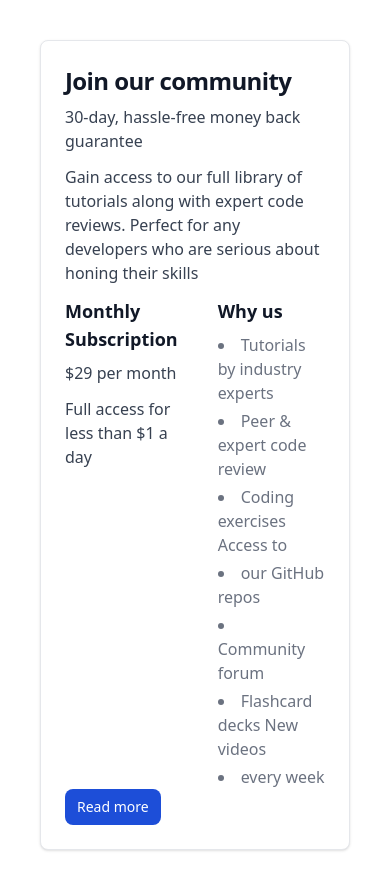
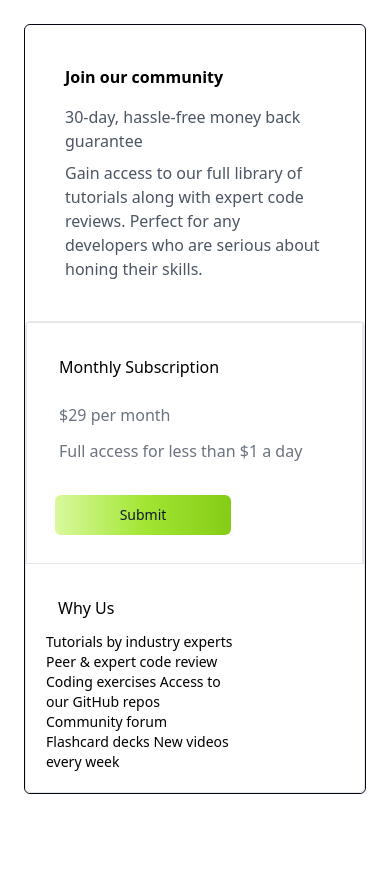
Before and after one commit to munirali41/Single-price-grid-component-Tailwind-Front-end-mentor-challenge, a website: page public/index.html in a window 390 px wide. Drawn offline with Linux system fonts and the light colour scheme.

Commit message:
Mobile and Desktop Layout done

```diff
--- a/public/index.html
+++ b/public/index.html
@@ -10,54 +10,64 @@
 </head>
 
 <body>
+    <div class="Container md:ml-20 lg:ml-96 ">
         <div
-        class="  m-10 max-w-screen-sm p-6 bg-white border border-gray-200 rounded-lg shadow dark:bg-gray-800 dark:border-gray-700 md:ml-96   ">
-        <a href="#">
-            <h5 class="mb-2 text-2xl font-bold tracking-tight text-gray-900 dark:text-white">Join our community</h5>
-        </a>
-        <p class="mb-3 font-normal text-gray-700 dark:text-gray-400">30-day, hassle-free money back guarantee</p>
-        <p class="mb-3 font-normal text-gray-700 dark:text-gray-400">Gain access to our full library of tutorials along
-            with expert code reviews. Perfect for any developers who are serious
-            about honing their skills </p>
+            class=" m-6 mb-20 border border-gray-950 rounded-md  md:mt-20  md:max-w-screen-sm md:rounded-md md:rounded-bl-md md:rounded-br-md  ">
 
+            <div class="p-10">
+                <h1 class=" font-bold mb-4">Join our community</h1>
+                <p class="text-gray-600 mb-2 ">30-day, hassle-free money back guarantee</p>
+                <p class="text-gray-600 ">Gain access to our full library of tutorials along with expert code
+                    reviews. Perfect for any developers who are serious
+                    about honing their skills.</p>
+            </div>
 
-        <div class="make-2-divs-side-container flex ">
-            <div class="monthly">
+            <div class=" sidebyside border rounded-md  md:rounded-bl-md md:rounded-br-md  md:grid grid-cols-2 gap-4">
+                <div class="pricing p-5 border border-r-2 md:rounded-bl-md md:rounded-br-md">
+                    <h2 class=" p-3">Monthly Subscription</h2>
+                    <p class="text-gray-500 p-3">$29
+                        <span>per month</span>
+                    </p>
+                    <p class="text-gray-500 p-3 pt-0">Full access for less than $1 a day
+                    </p>
+                    <button type="button"
+                        class="mt-5 ml-2 p-3 text-gray-900 bg-gradient-to-r from-lime-200 via-lime-400 to-lime-500 hover:bg-gradient-to-br focus:ring-4 focus:outline-none focus:ring-lime-300 dark:focus:ring-lime-800 font-medium rounded-md w-44 text-sm px-5 py-2.5 text-center mr-2 mb-2">Submit</button>
 
-                <h6 class="mb-2 text-lg font-semibold text-gray-900 dark:text-white">Monthly Subscription</h6>
-                <p class="mb-3 font-normal text-gray-700 dark:text-gray-400">$29 <span>per month</span>
-                </p>
-                <p class="mb-3 font-normal text-gray-700 dark:text-gray-400">Full access for less than $1 a day
-                </p>
                 </div>
-            <div class="why-us ml-10">
-                <h6 class="mb-2 text-lg font-semibold text-gray-900 dark:text-white">Why us </h6>
 
-                <ul class="max-w-md space-y-1 text-gray-500 list-disc list-inside dark:text-gray-400">
+                <div class="about-us p-5 rounded-br-md  ">
+                    <h2 class="p-3 ">Why Us
+                    </h2>
+
+                    <ul class=" text-sm">
                         <li>
                             Tutorials by industry experts </li>
                         <li>
-                        Peer & expert code review
-                    </li>
+                            Peer & expert code review </li>
                         <li>
-                        Coding exercises Access to
-                    </li>
-                    <li>our GitHub repos</li>
-                    <li>Community forum</li>
-                    <li>Flashcard decks New videos</li>
-                    <li>every week</li>
+                            Coding exercises Access to </li>
+                        <li>
+                            our GitHub repos </li>
+                        <li>
+                            Community forum </li>
+                        <li>
+                            Flashcard decks New videos </li>
+                        <li>
+                            every week</li>
                     </ul>
                 </div>
+            </div>
+
 
         </div>
 
-        <a href="#"
-            class="inline-flex items-center px-3 py-2 text-sm font-medium text-center text-white bg-blue-700 rounded-lg hover:bg-blue-800 focus:ring-4 focus:outline-none focus:ring-blue-300 dark:bg-blue-600 dark:hover:bg-blue-700 dark:focus:ring-blue-800">
-            Read more
 
-        </a>
+
+
+
+
+
     </div>
-
 </body>
 
 </html>
```
Also changed, not shown: public/output.css. Lines whose indentation alone changed are shown as unchanged.
